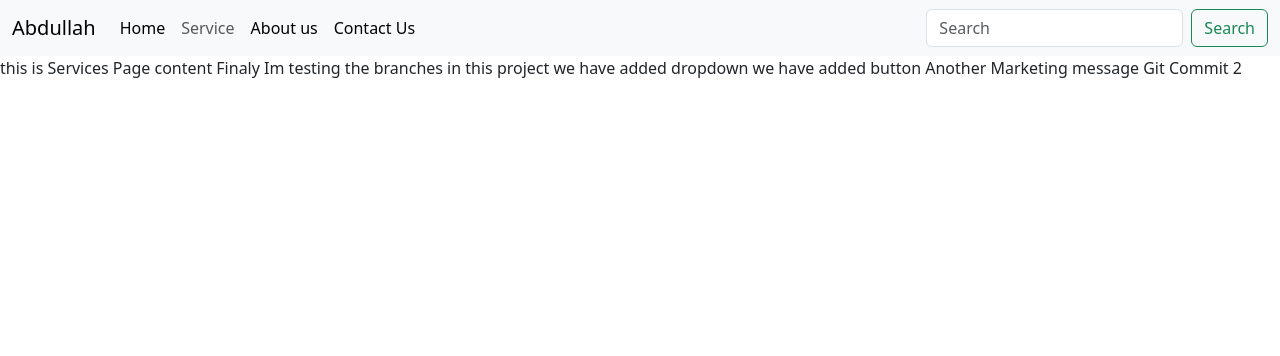
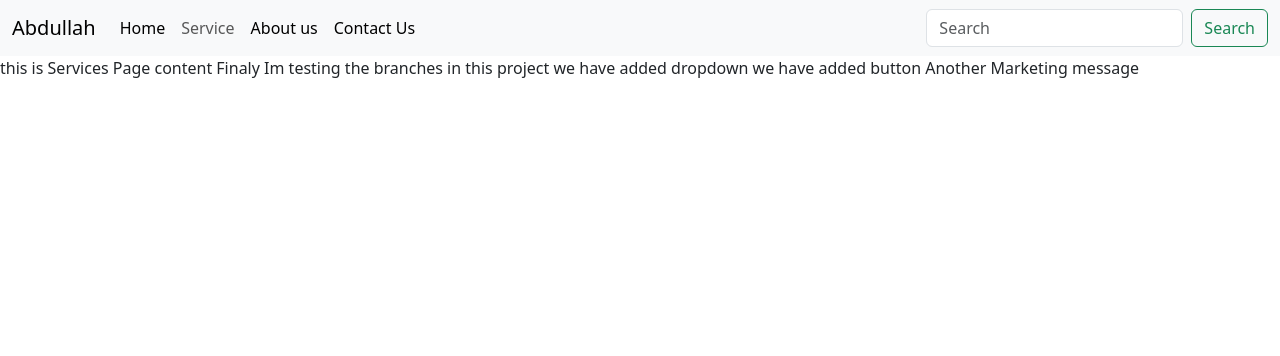
Before and after one commit to DevAbdullahZahid/Django, a Django app: page /service in a window 1280 px wide. Shown: the top 356 px of the page. Run offline with Django 5.2, Linux system fonts and the light colour scheme.

Commit message:
Revert "Revert commit 2"
This reverts commit 9a9e2a0c914cb6d33b29dbc07909b94200176f3e.

 with '#' will be ignored, and an empty message aborts the commit.

```diff
--- a/template/services.html
+++ b/template/services.html
@@ -18,6 +18,4 @@ we have added button
 
 
 Another Marketing message
-
-Git Commit 2
 {% endblock servicesbody %}
```
